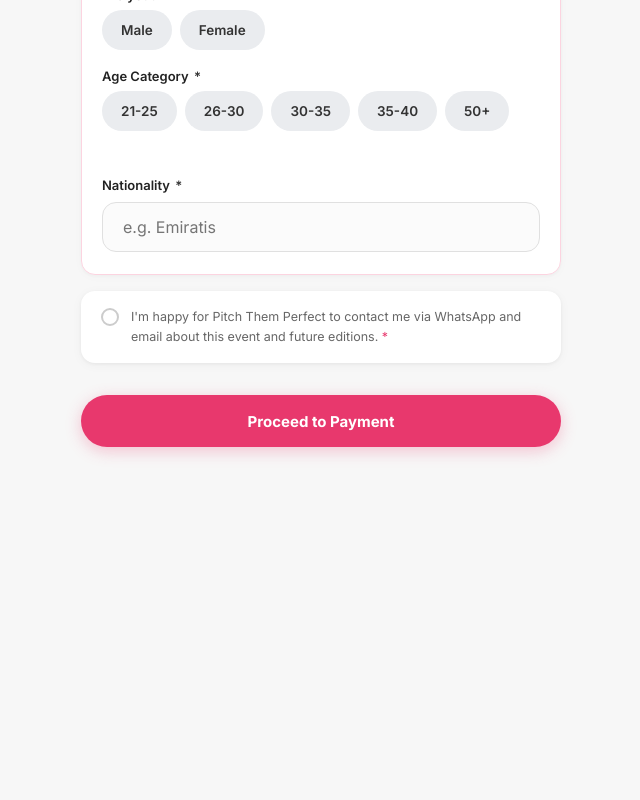
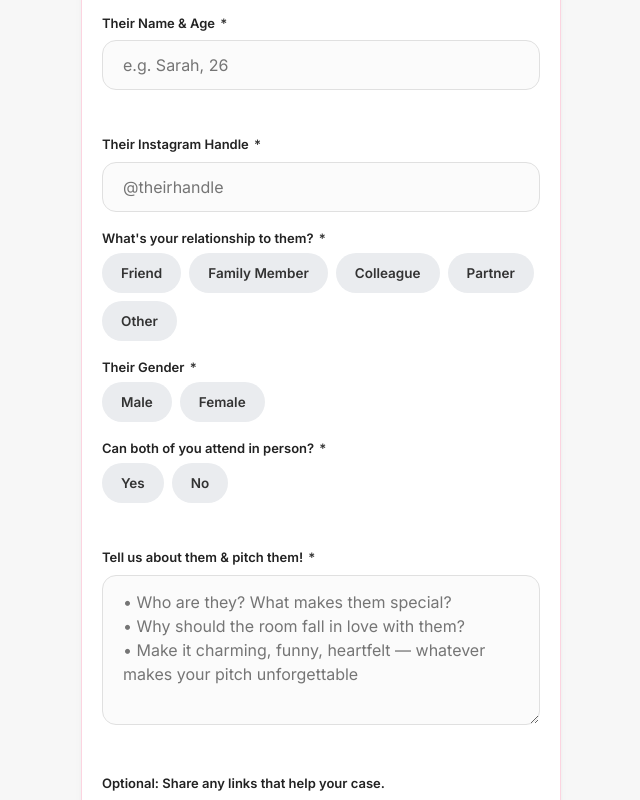
Before and after one commit to pitchthemperfect/Pitchthemperfect, a React (Vite) app: page /register/watcher in a window 1280 px wide. Shown: the part 460-1260 px from the top of the page, without its empty margins (319-959 px from the left). Before the commit the page ends 963 px from the top, so only its background shows below. Built offline with nearby package versions, Linux system fonts and the light colour scheme; no server answers; the database is empty.

Commit message:
Update WatcherStep2.jsx

```diff
--- a/src/pages/WatcherStep2.jsx
+++ b/src/pages/WatcherStep2.jsx
@@ -6,34 +6,39 @@ import ChipGroup from '../components/ChipGroup'
 import ConsentCheckbox from '../components/ConsentCheckbox'
 import BackButton from '../components/BackButton'
 import ErrorBanner from '../components/ErrorBanner'
+import { useCapacity } from '../hooks/useCapacity'
+
+const RELATIONSHIP_OPTIONS = [
+  { value: 'friend',    label: 'Friend' },
+  { value: 'family',    label: 'Family Member' },
+  { value: 'colleague', label: 'Colleague' },
+  { value: 'partner',   label: 'Partner' },
+  { value: 'other',     label: 'Other' },
+]
+
+const ATTEND_OPTIONS = [
+  { value: 'yes', label: 'Yes' },
+  { value: 'no',  label: 'No' },
+]
 
 const GENDER_OPTIONS = [
   { value: 'male',   label: 'Male' },
   { value: 'female', label: 'Female' },
 ]
 
-const AGE_OPTIONS = [
-  { value: '21-25', label: '21-25' },
-  { value: '26-30', label: '26-30' },
-  { value: '30-35', label: '30-35' },
-  { value: '35-40', label: '35-40' },
-  { value: '50+',   label: '50+' },
-]
-
 function getInitial() {
-  try {
-    const s = sessionStorage.getItem('ptp_watcher2')
-    if (s) return JSON.parse(s)
-  } catch (_) {}
-  return { gender: '', age: '', nationality: '', consent: false }
+  try { const s = sessionStorage.getItem('ptp_pitcher2'); if (s) return JSON.parse(s) } catch (_) {}
+  return { theirName: '', instagram: '', pitcheeGender: '', relationship: '', canAttend: '', pitch: '', links: '', consent: false }
 }
 
-export default function WatcherStep2() {
+export default function PitcherStep2() {
   const navigate = useNavigate()
   const [form, setForm] = useState(getInitial)
   const [errors, setErrors] = useState({})
   const [showErrorBanner, setShowErrorBanner] = useState(false)
+  const [genderFullWarning, setGenderFullWarning] = useState('')
   const timeoutRef = useRef(null)
+  const { isSoldOut } = useCapacity()
 
   useEffect(() => {
     return () => {
@@ -44,6 +49,11 @@ export default function WatcherStep2() {
   const set = (k, v) => {
     setForm(f => ({ ...f, [k]: v }))
     setErrors(e => ({ ...e, [k]: '' }))
+    if (k === 'pitcheeGender') {
+      // Check if that gender is full
+      const full = v === 'female' ? isSoldOut.pitcher_female : isSoldOut.pitcher_male
+      setGenderFullWarning(full ? `This category is currently full. You can still nominate, but you'll be placed on the waitlist.` : '')
+    }
     if (Object.keys(errors).length <= 1) {
       setShowErrorBanner(false)
     }
@@ -51,10 +61,13 @@ export default function WatcherStep2() {
 
   const validate = () => {
     const e = {}
-    if (!form.gender)            e.gender      = 'Please select your gender'
-    if (!form.age)               e.age         = 'Please select your age category'
-    if (!form.nationality.trim()) e.nationality = 'Please enter your nationality'
-    if (!form.consent)           e.consent     = 'Please accept to continue'
+    if (!form.theirName.trim()) e.theirName    = 'Please enter their name and age'
+    if (!form.instagram.trim()) e.instagram    = 'Please enter their Instagram handle'
+    if (!form.relationship)     e.relationship = 'Please select your relationship'
+    if (!form.pitcheeGender)    e.pitcheeGender = 'Please select their gender'
+    if (!form.canAttend)        e.canAttend    = 'Please answer this'
+    if (!form.pitch.trim())     e.pitch        = 'Please write your pitch'
+    if (!form.consent)          e.consent      = 'Please accept to continue'
     return e
   }
 
@@ -71,9 +84,24 @@ export default function WatcherStep2() {
       return
     }
     setShowErrorBanner(false)
-    sessionStorage.setItem('ptp_watcher2', JSON.stringify(form))
-    navigate('/payment/watcher')
+    sessionStorage.setItem('ptp_pitcher2', JSON.stringify(form))
+    navigate('/payment/pitcher')
   }
+
+  // Shared style definition matching the reference input
+  const inputStyle = (hasError) => ({
+    width: '100%',
+    padding: '0.875rem 1.25rem',
+    fontSize: '1rem',
+    color: '#1a1a1a',
+    backgroundColor: '#fbfbfb',
+    border: hasError ? '1px solid #dc2626' : '1px solid #e0e0e0',
+    borderRadius: '14px',
+    outline: 'none',
+    boxSizing: 'border-box',
+    fontFamily: 'inherit',
+    transition: 'border-color 0.2s ease, box-shadow 0.2s ease'
+  })
 
   return (
     <PageShell
@@ -86,78 +114,162 @@ export default function WatcherStep2() {
       <BackButton to="/registration" />
 
       <form onSubmit={handleSubmit} noValidate style={{ display: 'contents' }}>
-        <FormCard number="2" title="Audience Details">
+        <FormCard number="2" title="Your Pitch">
+
+          {/* Their Name & Age */}
+          <div className="form-group" style={{ marginTop: '1.75rem' }}>
+            <label
+              htmlFor="theirName"
+              className="chip-group-label"
+              style={{ marginBottom: '0.6rem', display: 'block' }}
+            >
+              Their Name &amp; Age <span className="req">*</span>
+            </label>
+            <input
+              id="theirName"
+              type="text"
+              autoComplete="off"
+              placeholder="e.g. Sarah, 26"
+              value={form.theirName}
+              onChange={e => set('theirName', e.target.value)}
+              className={`form-input ${errors.theirName ? 'is-invalid' : ''}`}
+              style={inputStyle(errors.theirName)}
+            />
+            {errors.theirName && (
+              <span className="error-text" style={{ marginTop: '0.4rem', display: 'block' }}>
+                {errors.theirName}
+              </span>
+            )}
+          </div>
+
+          {/* Their Instagram Handle */}
+          <div className="form-group" style={{ marginTop: '1.75rem' }}>
+            <label
+              htmlFor="instagram"
+              className="chip-group-label"
+              style={{ marginBottom: '0.6rem', display: 'block' }}
+            >
+              Their Instagram Handle <span className="req">*</span>
+            </label>
+            <input
+              id="instagram"
+              type="text"
+              autoComplete="off"
+              placeholder="@theirhandle"
+              value={form.instagram}
+              onChange={e => set('instagram', e.target.value)}
+              className={`form-input ${errors.instagram ? 'is-invalid' : ''}`}
+              style={inputStyle(errors.instagram)}
+            />
+            {errors.instagram && (
+              <span className="error-text" style={{ marginTop: '0.4rem', display: 'block' }}>
+                {errors.instagram}
+              </span>
+            )}
+          </div>
+
           <ChipGroup
-            label="Are you?"
-            options={GENDER_OPTIONS}
-            value={form.gender}
-            onChange={v => set('gender', v)}
+            label="What's your relationship to them?"
+            options={RELATIONSHIP_OPTIONS}
+            value={form.relationship}
+            onChange={v => set('relationship', v)}
             required
-            error={errors.gender}
+            error={errors.relationship}
           />
 
           <ChipGroup
-            label="Age Category"
-            options={AGE_OPTIONS}
-            value={form.age}
-            onChange={v => set('age', v)}
+            label="Their Gender"
+            options={GENDER_OPTIONS}
+            value={form.pitcheeGender}
+            onChange={v => set('pitcheeGender', v)}
             required
-            error={errors.age}
+            error={errors.pitcheeGender}
           />
 
-          {/* Nationality Field styled precisely after reference input */}
+          {genderFullWarning && (
+            <div style={{
+              padding: '12px 16px', borderRadius: 10, background: '#FFFBF0',
+              border: '1.5px solid #F0C000', marginTop: 8, marginBottom: 8
+            }}>
+              <p style={{ fontSize: 13, color: '#B8860B', fontWeight: 600, margin: 0 }}>⚠️ {genderFullWarning}</p>
+            </div>
+          )}
+
+          <ChipGroup
+            label="Can both of you attend in person?"
+            options={ATTEND_OPTIONS}
+            value={form.canAttend}
+            onChange={v => set('canAttend', v)}
+            required
+            error={errors.canAttend}
+          />
+
+          {/* Tell us about them & pitch them! */}
           <div className="form-group" style={{ marginTop: '1.75rem' }}>
             <label
-              htmlFor="nationality"
+              htmlFor="pitch"
               className="chip-group-label"
               style={{ marginBottom: '0.6rem', display: 'block' }}
             >
-              Nationality <span className="req">*</span>
+              Tell us about them &amp; pitch them! <span className="req">*</span>
             </label>
-
-            <input
-              id="nationality"
-              type="text"
-              className={`form-input ${errors.nationality ? 'is-invalid' : ''}`}
-              placeholder="e.g. Emiratis"
-              value={form.nationality}
-              onChange={e => set('nationality', e.target.value)}
+            <textarea
+              id="pitch"
+              autoComplete="off"
+              rows={5}
+              placeholder={'• Who are they? What makes them special?\n• Why should the room fall in love with them?\n• Make it charming, funny, heartfelt — whatever makes your pitch unforgettable'}
+              value={form.pitch}
+              onChange={e => set('pitch', e.target.value)}
+              className={`form-input ${errors.pitch ? 'is-invalid' : ''}`}
               style={{
-                width: '100%',
-                padding: '0.875rem 1.25rem',
-                fontSize: '1rem',
-                color: '#1a1a1a',
-                backgroundColor: '#fbfbfb',
-                border: errors.nationality ? '1px solid #dc2626' : '1px solid #e0e0e0',
-                borderRadius: '14px',
-                outline: 'none',
-                boxSizing: 'border-box',
-                fontFamily: 'inherit',
-                transition: 'border-color 0.2s ease, box-shadow 0.2s ease'
+                ...inputStyle(errors.pitch),
+                resize: 'vertical',
+                lineHeight: '1.5'
               }}
             />
-
-            {errors.nationality && (
+            {errors.pitch && (
               <span className="error-text" style={{ marginTop: '0.4rem', display: 'block' }}>
-                {errors.nationality}
+                {errors.pitch}
               </span>
             )}
           </div>
+
+          {/* Optional: Links */}
+          <div className="form-group" style={{ marginTop: '1.75rem' }}>
+            <label
+              htmlFor="links"
+              className="chip-group-label"
+              style={{ marginBottom: '0.6rem', display: 'block' }}
+            >
+              Optional: Share any links that help your case.
+            </label>
+            <input
+              id="links"
+              type="text"
+              autoComplete="off"
+              placeholder="Instagram, LinkedIn, portfolio, articles, videos, or anything else we should see."
+              value={form.links}
+              onChange={e => set('links', e.target.value)}
+              className="form-input"
+              style={inputStyle(false)}
+            />
+          </div>
+
         </FormCard>
 
         <ConsentCheckbox
-          id="watcher-consent"
+          id="pitcher-consent"
           checked={form.consent}
           onChange={v => set('consent', v)}
           error={errors.consent}
         >
-          I'm happy for Pitch Them Perfect to contact me via WhatsApp and email about this event and future editions. <span className="req">*</span>
+          I confirm I have my friend's permission to nominate them. <span className="req">*</span>
         </ConsentCheckbox>
 
         <div className="submit-wrapper">
           {showErrorBanner && <ErrorBanner />}
-          <button id="btn-proceed" type="submit" className="btn-primary">
-            Proceed to Payment
+          <button id="btn-submit-pitch" type="submit" className="btn-primary">
+            Submit My Pitch
           </button>
         </div>
       </form>
```
